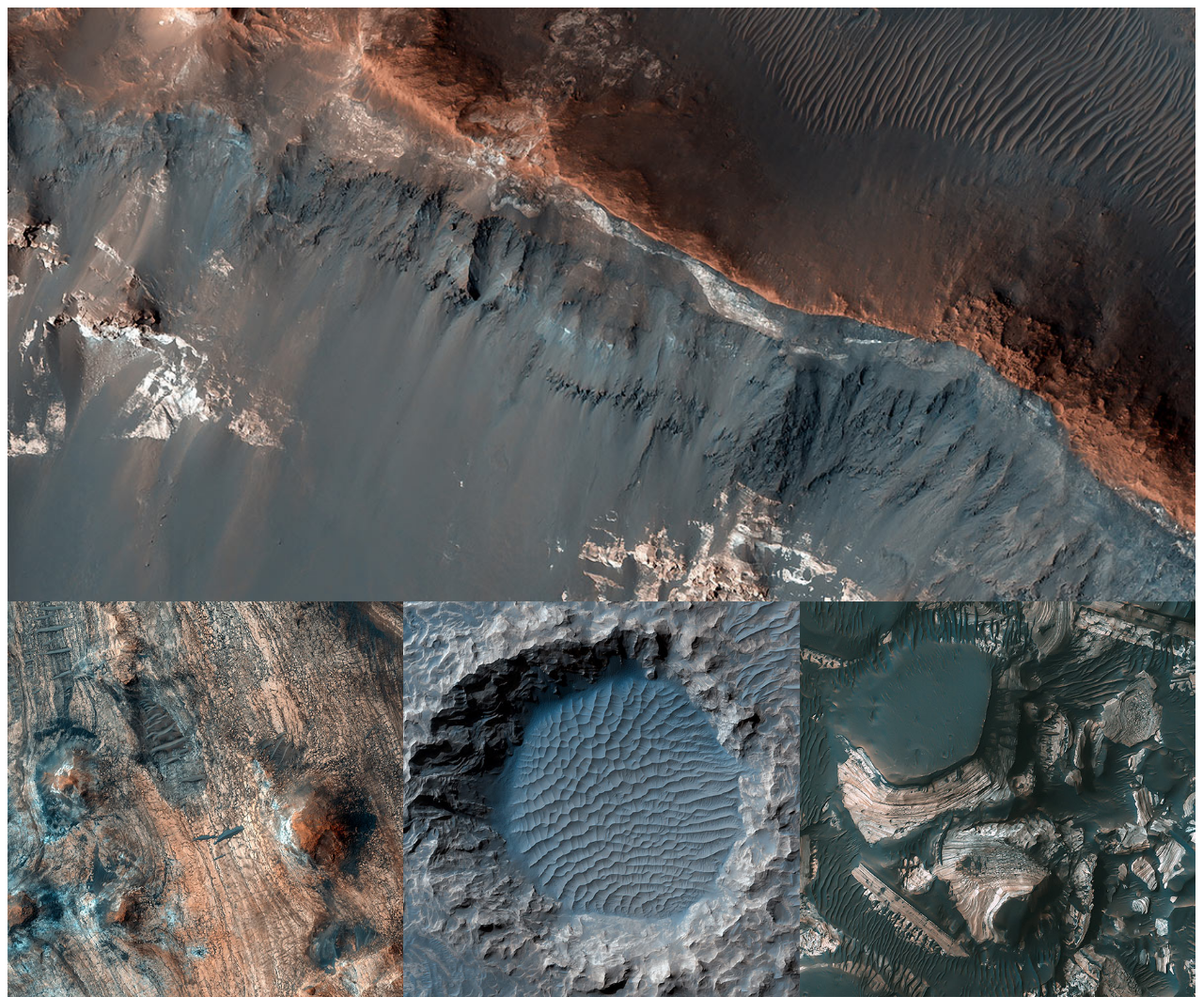
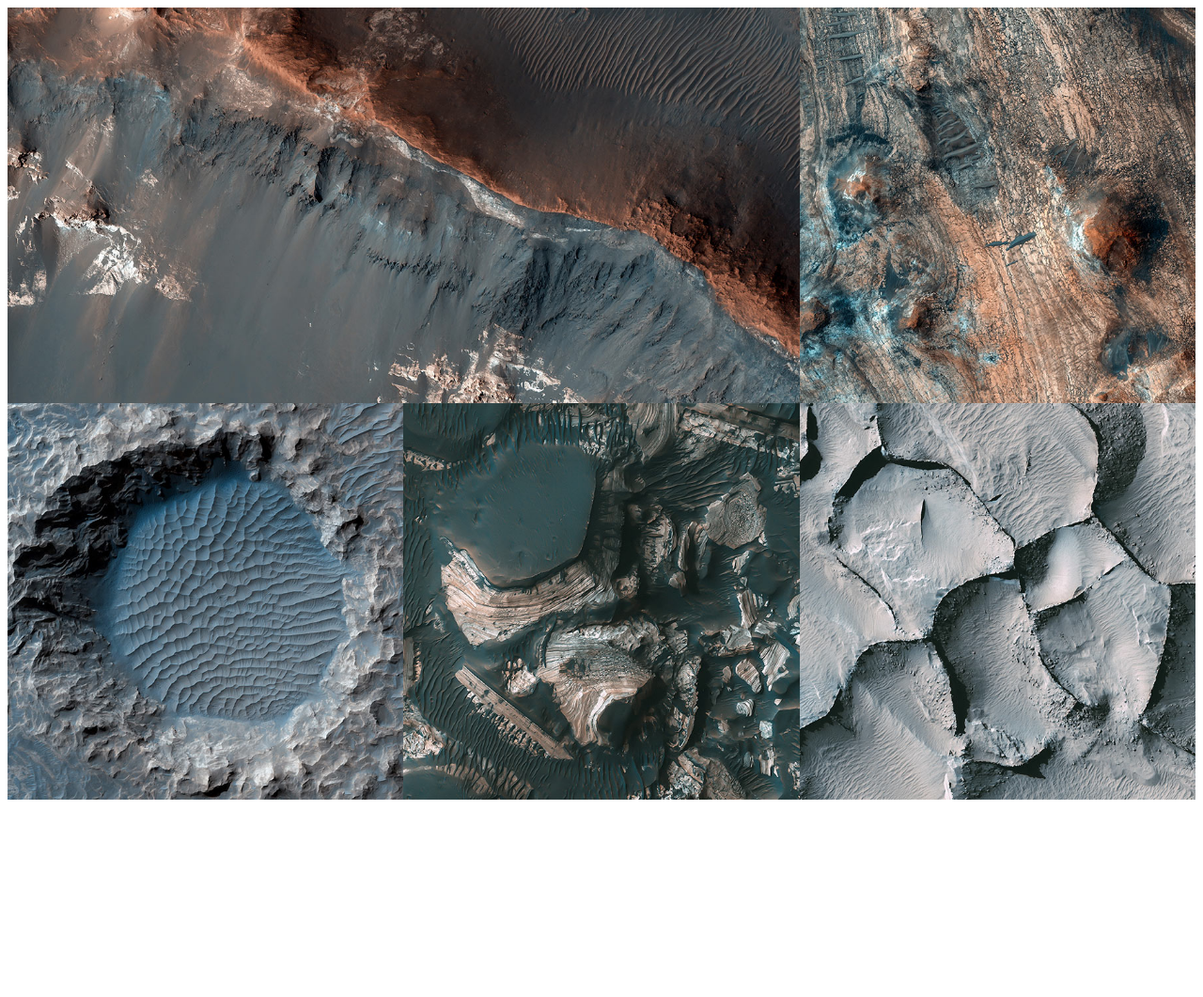
Before and after one commit to zhaojanelle/image-grid, a plain HTML site: page index.html in a window 1280 px wide. Shown: the whole page at 94% size. After the commit the page ends 851 px from the top, so only its background shows below. Drawn offline with Linux system fonts and the light colour scheme.

Commit message:
styled media screen for 60em

```diff
--- a/css/main.css
+++ b/css/main.css
@@ -58,11 +58,15 @@ img:nth-child(5) {
   img:nth-child(5) {
     display: none;
   }
-
 }
 
 @media only screen and (min-width: 60em) {
 
+  img:nth-child(1) {
+    width: 66.6666%;
+  }
 
-
+  img:nth-child(5) {
+    display: inline-block;
+  }
 }
```
